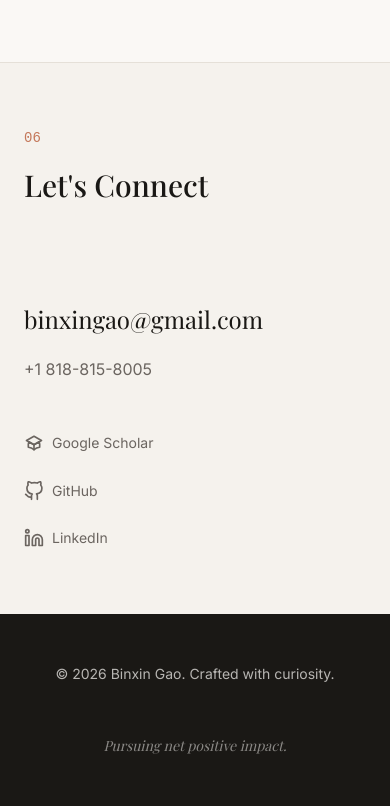
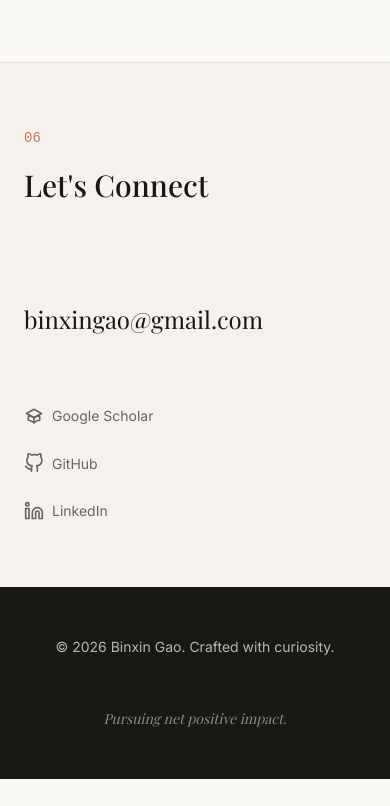
Before and after one commit to binxingao666/binxingao666.github.io, a website built with Vite: page index.html in a window 390 px wide. Shown: the part 7454-8260 px from the top of the page. After the commit the page ends 8233 px from the top, so only its background shows below. Built offline with nearby package versions, Linux system fonts and the light colour scheme; a web font is replaced by a local one.

Commit message:
Comment out phone number in index.html
Comment out the phone number in the contact section.

```diff
--- a/index.html
+++ b/index.html
@@ -277,7 +277,7 @@
       <div class="contact__content">
         <div class="contact__info">
           <a href="mailto:binxingao@gmail.com" class="contact__email">binxingao@gmail.com</a>
-          <p class="contact__phone">+1 818-815-8005</p>
+          <!-- <p class="contact__phone">+1 818-815-8005</p> -->
         </div>
 
         <div class="contact__links">
```
